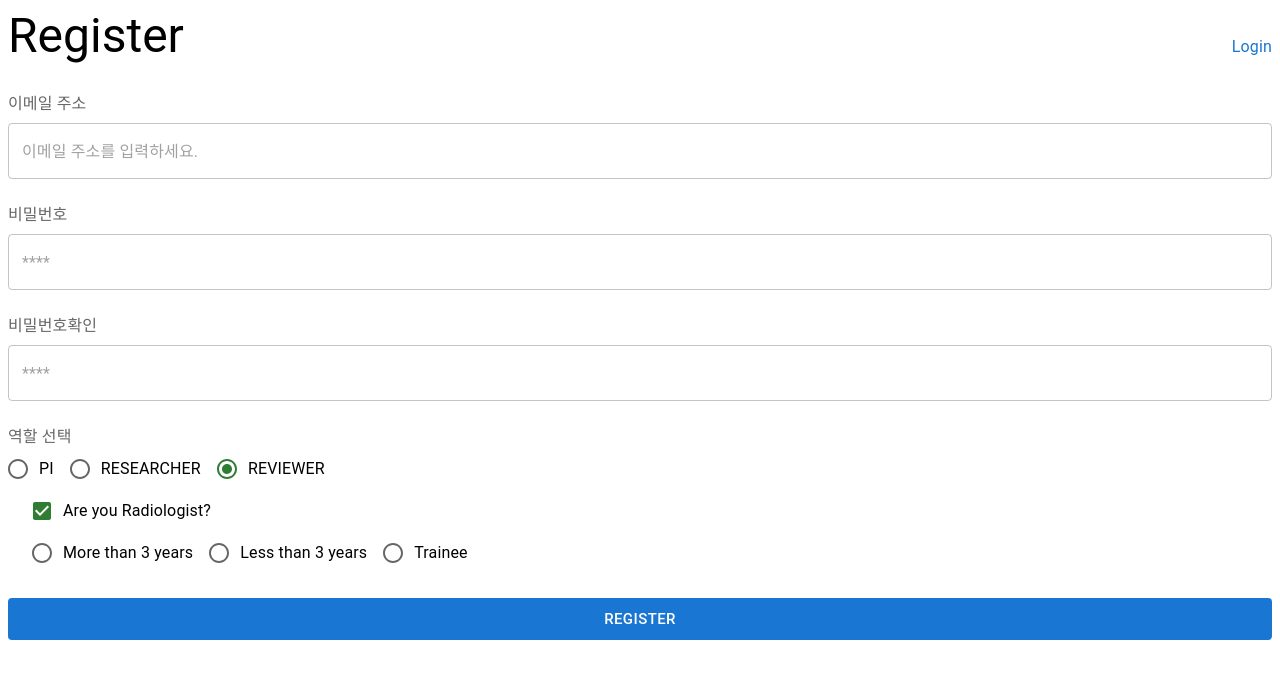
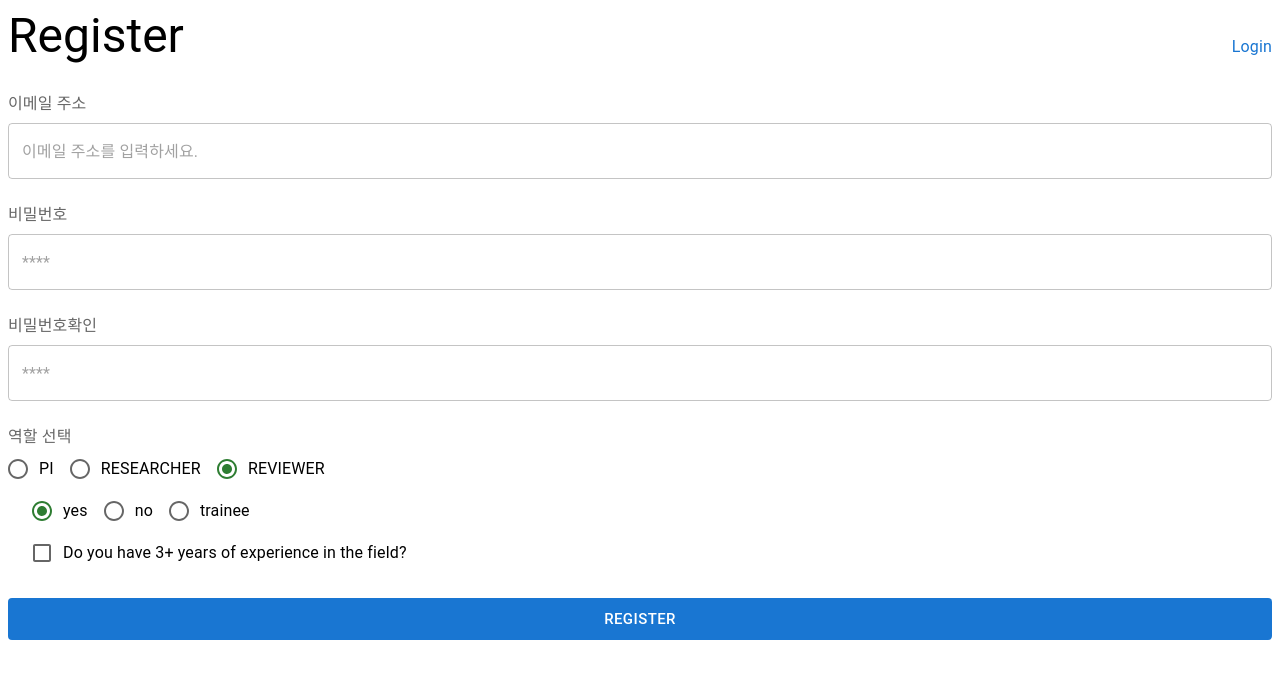
Before and after one commit to Beamworks-Inc/CTS, a React (Vite) app in the folder client/: page /register in a window 1280 px wide. Both pictures are taken after a click on the label "REVIEWER". Shown: the top 678 px of the page. Built offline with nearby package versions, Linux system fonts and the light colour scheme.

Commit message:
Feat : RoleSelect 요구사항에 맞게 변경
- isRadiologist는 이제 boolean 에서 3가지 값(yes, no, trainee)을 가짐.
- 경력은 3가지 값을 가졌지만, 이제 boolean으로 변경.

```diff
--- a/client/src/Interface/User.ts
+++ b/client/src/Interface/User.ts
@@ -1,10 +1,10 @@
 import { FormComponent } from 'pages/ProjectCreatePage';
 
 export type Role = 'PI' | 'REVIEWER' | 'RESEARCHER';
-export type Experience = 'More than 3 years' | 'Less than 3 years' | 'Trainee';
+export type RadioligistOption = 'yes' | 'no' | 'trainee';
 
 export type ReviewerRoleOption = {
-  isRadiologist: 'yes' | 'no' | 'trainee';
+  isRadiologist: RadioligistOption;
   hasMoreThan3YearsOfExperience: boolean;
 };
 
--- a/client/src/pages/LoginPage/index.tsx
+++ b/client/src/pages/LoginPage/index.tsx
@@ -39,8 +39,7 @@ const LoginPage = () => {
           </Grid>
           <Grid item xs={12}>
             <SubmitButton
-              email={email}
-              password={password}
+              loginUserInfo={{ username: email, password }}
               clearEmailAndPassword={clearEmailAndPassword}
               errors={errors}
               setErrors={setErrors}
--- a/client/src/pages/RegisterPage/RegisterTypes.ts
+++ b/client/src/pages/RegisterPage/RegisterTypes.ts
@@ -33,13 +33,13 @@ export type PasswordConfirmInputProps = {
 export type RoleSelectProps = {
   role: Role;
   setRole: React.Dispatch<React.SetStateAction<Role>>;
-  roleOption: ReviewerRoleOption;
-  setRoleOption: React.Dispatch<React.SetStateAction<ReviewerRoleOption>>;
+  reviewerRoleOption: ReviewerRoleOption;
+  setReviewerRoleOption: React.Dispatch<React.SetStateAction<ReviewerRoleOption>>;
 };
 
 export type SubmitButtonProps = {
   registerUserInfo: RegisterUserInfo;
-  clearEmailAndPassword: () => void;
+  clearStates: () => void;
   errors: RegisterErrors;
   setErrors: React.Dispatch<React.SetStateAction<RegisterErrors>>;
 };
--- a/client/src/pages/RegisterPage/RoleSelect.tsx
+++ b/client/src/pages/RegisterPage/RoleSelect.tsx
@@ -1,53 +1,59 @@
 import { Box, Checkbox, FormControl, FormControlLabel, InputLabel, Radio, RadioGroup } from '@mui/material';
 import { RoleSelectProps } from './RegisterTypes';
-import { Experience, Role } from 'Interface/User';
+import { RadioligistOption, Role } from 'Interface/User';
 
 function RoleSelect(props: RoleSelectProps) {
   // states
-  const { role, setRole, roleOption, setRoleOption } = props;
+  const { role, setRole, reviewerRoleOption, setReviewerRoleOption } = props;
 
   // consts
   const ROLE_OPTIONS: Array<Role> = ['PI', 'RESEARCHER', 'REVIEWER'];
-  const EXPERIENCE_OPTIONS: Array<Experience> = ['More than 3 years', 'Less than 3 years', 'Trainee'];
+  const RADIOLOGIST_OPTIONS: Array<RadioligistOption> = ['yes', 'no', 'trainee'];
 
   // handlers
   const handleRoleRadioGroupChange = (event: React.ChangeEvent<HTMLInputElement>) => {
     setRole(event.target.value as Role);
   };
 
-  const handleExperienceRadioGroupChange = (event: React.ChangeEvent<HTMLInputElement>) => {
-    setRoleOption({ ...roleOption, experience: event.target.value as Experience });
+  const handleRadiologistRadioGroupChange = (event: React.ChangeEvent<HTMLInputElement>) => {
+    setReviewerRoleOption({ ...reviewerRoleOption, isRadiologist: event.target.value as RadioligistOption });
   };
 
-  const handleChangeCheckbox = (event: React.ChangeEvent<HTMLInputElement>) => {
-    setRoleOption({ ...roleOption, isRadiologist: event.target.checked });
+  const handleExperienceCheckboxChange = (event: React.ChangeEvent<HTMLInputElement>) => {
+    setReviewerRoleOption({ ...reviewerRoleOption, hasMoreThan3YearsOfExperience: event.target.checked });
   };
 
   return (
     <>
       <InputLabel>역할 선택</InputLabel>
       <FormControl component="fieldset">
-        <RadioGroup onChange={handleRoleRadioGroupChange} defaultValue={role} name="role" row>
+        <RadioGroup onChange={handleRoleRadioGroupChange} defaultValue={ROLE_OPTIONS[0]} name="role" row>
           {ROLE_OPTIONS.map(option => (
             <FormControlLabel key={option} value={option} control={<Radio color="success" />} label={option} />
           ))}
         </RadioGroup>
         {role === 'REVIEWER' && (
           <Box sx={{ display: 'flex', flexDirection: 'column', ml: 3 }}>
-            <FormControlLabel
-              label="Are you Radiologist?"
-              control={<Checkbox color="success" checked={roleOption.isRadiologist} onChange={handleChangeCheckbox} />}
-            />
             <RadioGroup
-              onChange={handleExperienceRadioGroupChange}
-              defaultValue={roleOption.experience}
-              name="experience"
+              onChange={handleRadiologistRadioGroupChange}
+              defaultValue={RADIOLOGIST_OPTIONS[0]}
+              name="radiologist"
               row
             >
-              {EXPERIENCE_OPTIONS.map(option => (
+              {RADIOLOGIST_OPTIONS.map(option => (
                 <FormControlLabel key={option} value={option} control={<Radio color="success" />} label={option} />
               ))}
             </RadioGroup>
+            <FormControlLabel
+              label="Do you have 3+ years of experience in the field?"
+              control={
+                <Checkbox
+                  color="success"
+                  checked={reviewerRoleOption.hasMoreThan3YearsOfExperience}
+                  onChange={handleExperienceCheckboxChange}
+                />
+              }
+            />
           </Box>
         )}
       </FormControl>
--- a/client/src/pages/RegisterPage/SubmitButton.tsx
+++ b/client/src/pages/RegisterPage/SubmitButton.tsx
@@ -10,15 +10,15 @@ import { validatePassword } from './PasswordInput';
 import { validatePasswordConfirm } from './PasswordConfirmInput';
 
 const requestRegister = (registerUserInfo: RegisterUserInfo) => {
-  const { email, password, role, info } = registerUserInfo;
+  const { email, password, role, info: reviewerRoleOption } = registerUserInfo;
   const registerForm: RegisterForm = { email, password };
-  const reviewerRegisterForm: ReviewerRegisterForm = { email, password, info };
+  const reviewerRegisterForm: ReviewerRegisterForm = { email, password, info: reviewerRoleOption };
 
   if (role === 'PI') {
     return registerAPI.pi(registerForm);
   } else if (role === 'REVIEWER') {
     // TODO: 언제 throw Error 할지, 언제 return 할지 기준알아보기
-    if (info === undefined) throw Error('info is undefiened');
+    if (reviewerRoleOption === undefined) throw Error('info is undefiened');
     return registerAPI.reviewer(reviewerRegisterForm);
   } else if (role === 'RESEARCHER') {
     return registerAPI.researcher(registerForm);
@@ -28,13 +28,13 @@ const requestRegister = (registerUserInfo: RegisterUserInfo) => {
 };
 
 export default function SubmitButton(props: SubmitButtonProps): JSX.Element {
-  const { registerUserInfo, clearEmailAndPassword, errors, setErrors } = props;
+  const { registerUserInfo, clearStates, errors, setErrors } = props;
   const [isSubmitting, setIsSubmitting] = React.useState(false);
   const { email, password, passwordConfirm } = registerUserInfo;
 
   const navigate = useNavigate();
 
-  const handleLoginButtonClick = () => {
+  const handleRegisterButtonClick = () => {
     const emailError = validateEmail(email);
     const passwordError = validatePassword(password);
     const passwordConfirmError = validatePasswordConfirm(password, passwordConfirm);
@@ -47,9 +47,14 @@ export default function SubmitButton(props: SubmitButtonProps): JSX.Element {
     requestRegister(registerUserInfo)
       .then((res: AxiosResponse) => {
         alert('회원가입 성공!');
+        setIsSubmitting(false);
+        navigate('/project-list');
       })
       .catch((err: AxiosError) => {
         alert(err.message);
+        clearStates();
+        setErrors({ ...errors, submit: '올바른 정보를 입력해주세요.' });
+        setIsSubmitting(false);
       })
       .finally(() => {
         setIsSubmitting(false);
@@ -73,7 +78,7 @@ export default function SubmitButton(props: SubmitButtonProps): JSX.Element {
           type="submit"
           variant="contained"
           color="primary"
-          onClick={handleLoginButtonClick}
+          onClick={handleRegisterButtonClick}
         >
           Register
         </Button>
--- a/client/src/pages/RegisterPage/index.tsx
+++ b/client/src/pages/RegisterPage/index.tsx
@@ -4,7 +4,7 @@ import RegisterHeader from './RegisterHeader';
 import React from 'react';
 import PasswordInput from './PasswordInput';
 import SubmitButton from './SubmitButton';
-import { Role, ReviewerRoleOption } from 'Interface/User';
+import { Role, ReviewerRoleOption, RadioligistOption } from 'Interface/User';
 import PasswordConfirmInput from './PasswordConfirmInput';
 import RoleSelect from './RoleSelect';
 
@@ -17,21 +17,26 @@ const RegisterPage = () => {
     submit: '',
   };
 
+  const INIT_REVIEWER_OPTION = {
+    isRadiologist: 'yes' as RadioligistOption,
+    hasMoreThan3YearsOfExperience: false,
+  };
+
   // states
   const [email, setEmail] = React.useState('');
   const [password, setPassword] = React.useState('');
   const [passwordConfirm, setPasswordConfirm] = React.useState('');
   const [role, setRole] = React.useState<Role>('PI');
-  const [roleOption, setRoleOption] = React.useState<ReviewerRoleOption>({
-    isRadiologist: 'yes',
-    hasMoreThan3YearsOfExperience: false,
-  });
+  const [reviewerRoleOption, setReviewerRoleOption] = React.useState<ReviewerRoleOption>(INIT_REVIEWER_OPTION);
   const [errors, setErrors] = React.useState(INIT_ERRORS_STATE);
 
   // functions
-  const clearEmailAndPassword = () => {
+  const clearStates = () => {
     setEmail('');
     setPassword('');
+    setPasswordConfirm('');
+    setRole('PI');
+    setReviewerRoleOption({ isRadiologist: 'yes', hasMoreThan3YearsOfExperience: false });
   };
 
   return (
@@ -63,12 +68,17 @@ const RegisterPage = () => {
             />
           </Grid>
           <Grid item xs={12}>
-            <RoleSelect role={role} setRole={setRole} roleOption={roleOption} setRoleOption={setRoleOption} />
+            <RoleSelect
+              role={role}
+              setRole={setRole}
+              reviewerRoleOption={reviewerRoleOption}
+              setReviewerRoleOption={setReviewerRoleOption}
+            />
           </Grid>
           <Grid item xs={12}>
             <SubmitButton
-              registerUserInfo={{ email, password, passwordConfirm, role, info: roleOption }}
-              clearEmailAndPassword={clearEmailAndPassword}
+              registerUserInfo={{ email, password, passwordConfirm, role, info: reviewerRoleOption }}
+              clearStates={clearStates}
               errors={errors}
               setErrors={setErrors}
             />
```
